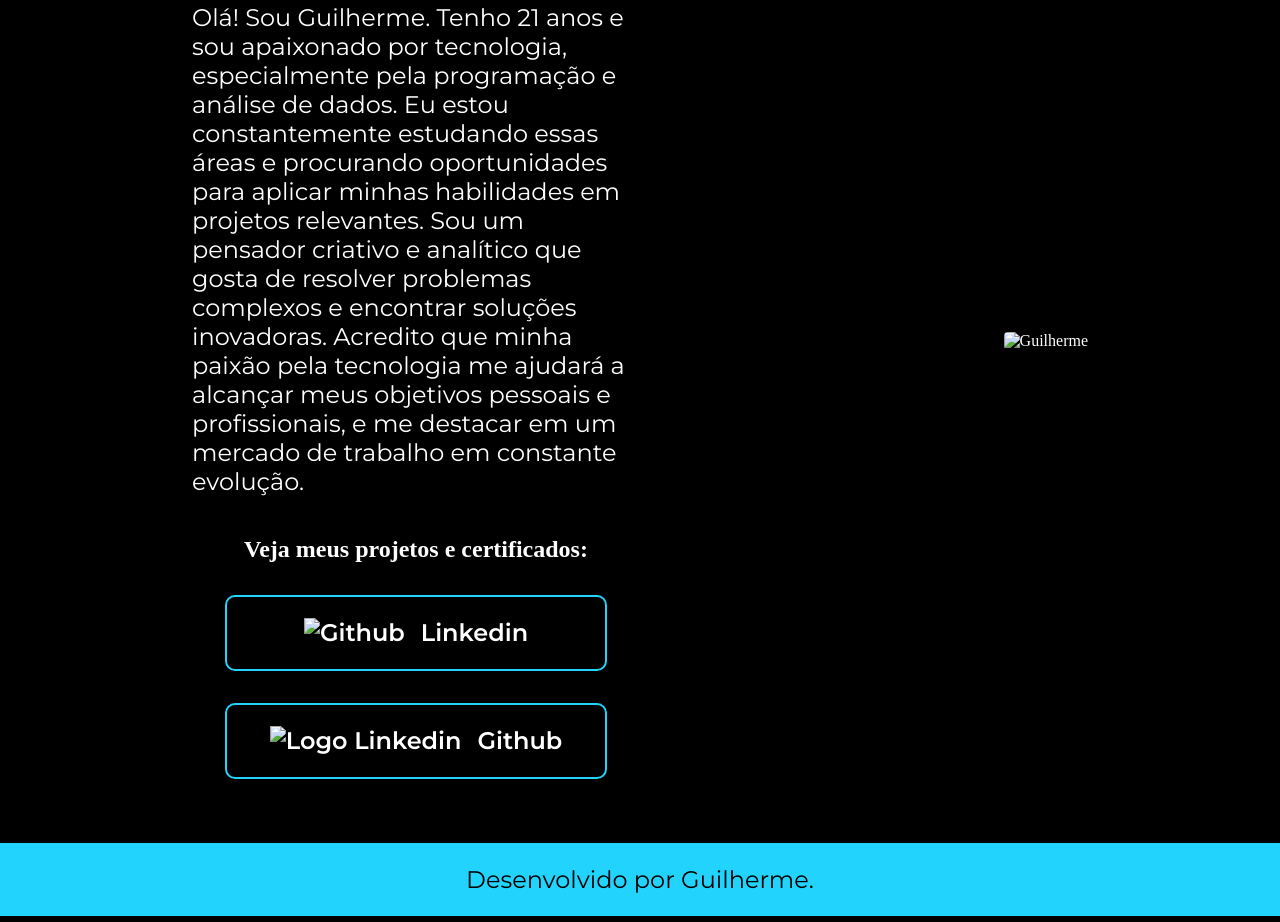
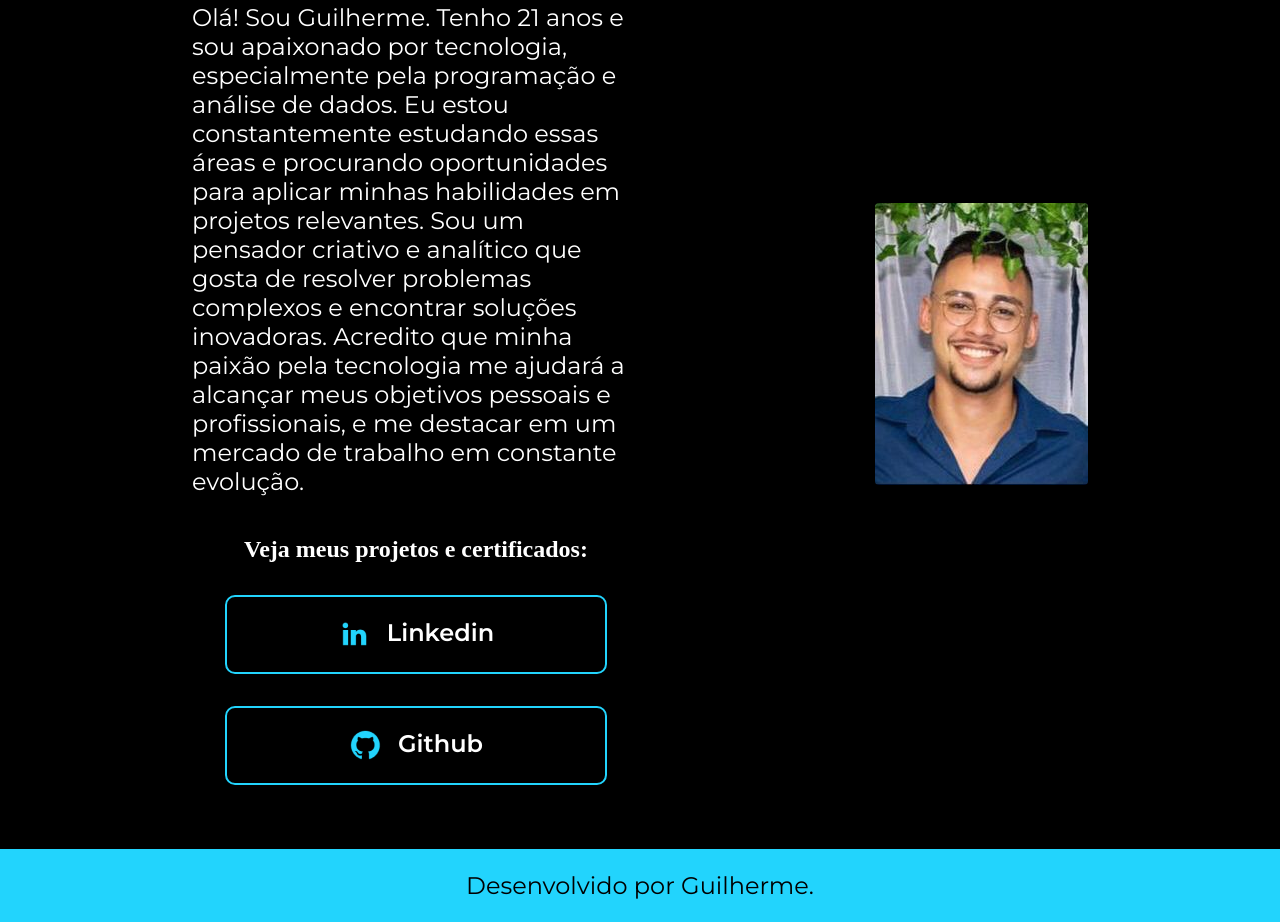
Before and after one commit to guissa/portfolioguilherme, a plain HTML site: page index.html in a window 1280 px wide. Shown: the part 216-1138 px from the top of the page. Drawn offline with nearby package versions, Linux system fonts and the light colour scheme; files that its build step writes are made by us from their sources.

Commit message:
index.html

```diff
--- a/index.html
+++ b/index.html
@@ -5,7 +5,7 @@
     <meta http-equiv="X-UA-Compatible" content="IE=edge">
     <meta name="viewport" content="width=device-width, initial-scale=1.0">
     <title>Portfolio</title>
-    <link rel="stylesheet" href="./styles/style.css">
+    <link rel="stylesheet" href="style.css">
 </head>
 <body>
     <header class="cabecalho">
@@ -30,12 +30,12 @@
             <div class="apresentacao__links">
                 <h2 class="apresentacao__links_subtitulo">Veja meus projetos e certificados:</h2>
                 <a class="apresentacao__links__link" href="https://www.linkedin.com/in/guissa/">
-                    <img src="./assets/linkedin.png" alt="Github"> Linkedin</a>
+                    <img src="linkedin.png" alt="Logo Linkedin"> Linkedin</a>
                 <a  class="apresentacao__links__link" href="https://github.com/guissa">
-                    <img src="./assets/github.png" alt="Logo Linkedin"> Github</a>
+                    <img src="github.png" alt="Logo Github"> Github</a>
             </div>
         </section>
-        <img class="foto_gui" src="./assets/perfil.png" alt="Guilherme">
+        <img class="foto_gui" src="perfil.png" alt="Guilherme">
     </main>
     <footer class="rodape">
         <p>Desenvolvido por Guilherme.</p>
```
